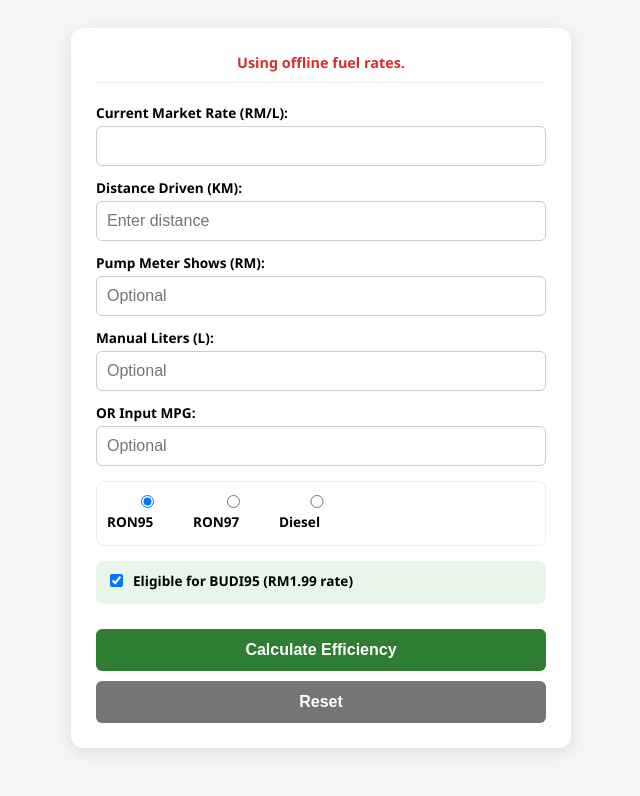
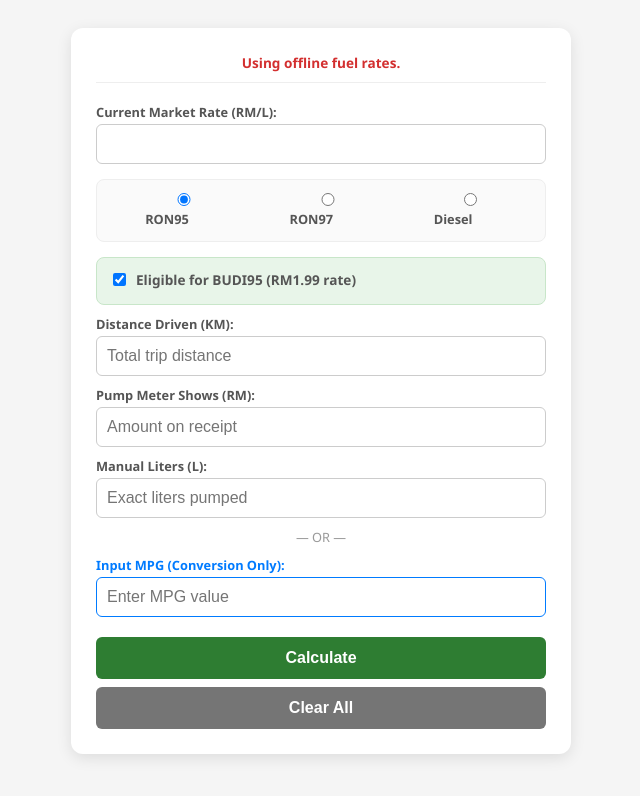
Before and after one commit to kennychan-git/fuel-efficiency-calc, a plain HTML site: page index.html in a window 1280 px wide. Both pictures are taken after a click on the label "Eligible for BUDI95 (RM1.99 rate)". Shown: the whole page, without its empty margins (319-959 px from the left). Drawn offline with Linux system fonts and the light colour scheme; no server answers.

Commit message:
Update index.html

```diff
--- a/index.html
+++ b/index.html
@@ -5,77 +5,100 @@
     <meta name="viewport" content="width=device-width, initial-scale=1.0">
     <title>BUDI95 Trip & MPG Calculator</title>
     <style>
-        :root { --primary: #2e7d32; --error: #d32f2f; --bg: #f5f5f5; }
-        body { font-family: 'Segoe UI', Tahoma, Geneva, Verdana, sans-serif; background: var(--bg); display: flex; justify-content: center; padding: 20px; }
+        :root { --primary: #2e7d32; --error: #d32f2f; --bg: #f5f5f5; --accent: #007bff; }
+        body { font-family: 'Segoe UI', sans-serif; background: var(--bg); display: flex; justify-content: center; padding: 20px; }
         .container { background: white; padding: 25px; border-radius: 12px; box-shadow: 0 4px 15px rgba(0,0,0,0.1); width: 100%; max-width: 450px; }
-        .header { text-align: center; color: var(--error); font-weight: bold; margin-bottom: 20px; font-size: 0.9rem; border-bottom: 1px solid #eee; padding-bottom: 10px; }
-        .input-group { margin-bottom: 12px; }
-        label { display: block; font-size: 0.85rem; font-weight: 600; margin-bottom: 4px; }
-        input { width: 100%; padding: 10px; border: 1px solid #ccc; border-radius: 6px; box-sizing: border-box; font-size: 1rem; }
-        .fuel-types { display: flex; gap: 15px; margin: 15px 0; padding: 10px; border: 1px solid #eee; border-radius: 8px; }
-        .subsidy-group { margin: 15px 0; background: #e8f5e9; padding: 10px; border-radius: 8px; }
+        .header { text-align: center; color: var(--error); font-weight: bold; margin-bottom: 20px; font-size: 0.85rem; border-bottom: 1px solid #eee; padding-bottom: 10px; }
+        .input-group { margin-bottom: 10px; }
+        label { display: block; font-size: 0.8rem; font-weight: 600; margin-bottom: 3px; color: #555; }
+        input { width: 100%; padding: 10px; border: 1px solid #ccc; border-radius: 6px; box-sizing: border-box; font-size: 1rem; transition: 0.2s; }
+        input:focus { border-color: var(--accent); outline: none; background: #f0f7ff; }
+        .fuel-types { display: flex; justify-content: space-around; margin: 15px 0; padding: 10px; border: 1px solid #eee; border-radius: 8px; background: #fafafa; }
+        .subsidy-group { margin: 10px 0; background: #e8f5e9; padding: 12px; border-radius: 8px; border: 1px solid #c8e6c9; }
         button { width: 100%; padding: 12px; background: var(--primary); color: white; border: none; border-radius: 6px; font-weight: bold; cursor: pointer; font-size: 1rem; margin-top: 10px; }
+        .btn-reset { background: #757575; margin-top: 8px; }
+
+        /* Results Section */
         .results { margin-top: 20px; border-top: 2px solid #eee; padding-top: 15px; display: none; }
-        .result-item { margin-bottom: 8px; font-size: 1rem; }
-        .important { font-size: 1.2rem; font-weight: bold; color: var(--primary); }
-        .btn-reset { background: #757575; margin-top: 10px; }
-        input.error { border-color: var(--error); color: var(--error); }
+        .result-item { margin-bottom: 6px; font-size: 0.95rem; display: flex; justify-content: space-between; }
+        .important { font-size: 1.1rem; font-weight: bold; color: var(--primary); border-bottom: 1px dashed #ddd; padding-bottom: 4px; }
+
+        /* Efficiency Gauge */
+        .gauge-container { margin-top: 15px; background: #eee; height: 10px; border-radius: 5px; overflow: hidden; position: relative; }
+        .gauge-bar { height: 100%; width: 0%; transition: width 0.5s ease-in-out; }
+        .gauge-labels { display: flex; justify-content: space-between; font-size: 0.7rem; color: #888; margin-top: 4px; }
     </style>
 </head>
 <body>
 
 <div class="container">
-    <div id="header" class="header">Fetching live fuel rates...</div>
+    <div id="header" class="header">Connecting to data.gov.my...</div>
 
-    <div class="input-group">
-        <label>Current Market Rate (RM/L):</label>
-        <input type="number" id="market_price" step="0.01">
+    <div id="financial_inputs">
+        <div class="input-group">
+            <label>Current Market Rate (RM/L):</label>
+            <input type="number" id="market_price" step="0.01">
+        </div>
+
+        <div class="fuel-types">
+            <label><input type="radio" name="fuel" value="ron95" checked onchange="onFuelToggle()"> RON95</label>
+            <label><input type="radio" name="fuel" value="ron97" onchange="onFuelToggle()"> RON97</label>
+            <label><input type="radio" name="fuel" value="diesel" onchange="onFuelToggle()"> Diesel</label>
+        </div>
+
+        <div class="subsidy-group" id="subsidy_container">
+            <label style="display:flex; align-items:center; cursor:pointer; font-size: 0.85rem;">
+                <input type="checkbox" id="subsidized_var" style="width:auto; margin-right:10px;"> Eligible for BUDI95 (RM1.99 rate)
+            </label>
+        </div>
     </div>
 
     <div class="input-group">
         <label>Distance Driven (KM):</label>
-        <input type="number" id="km" placeholder="Enter distance">
+        <input type="number" id="km" placeholder="Total trip distance">
     </div>
 
     <div class="input-group">
         <label>Pump Meter Shows (RM):</label>
-        <input type="number" id="pump_display_rm" placeholder="Optional">
+        <input type="number" id="pump_display_rm" placeholder="Amount on receipt">
     </div>
 
     <div class="input-group">
         <label>Manual Liters (L):</label>
-        <input type="number" id="liters" placeholder="Optional">
+        <input type="number" id="liters" placeholder="Exact liters pumped">
     </div>
 
+    <div style="text-align:center; margin: 10px 0; color: #999; font-size: 0.8rem;">— OR —</div>
+
     <div class="input-group">
-        <label>OR Input MPG:</label>
-        <input type="number" id="mpg" placeholder="Optional">
+        <label style="color: var(--accent)">Input MPG (Conversion Only):</label>
+        <input type="number" id="mpg" placeholder="Enter MPG value" style="border-color: var(--accent)">
     </div>
 
-    <div class="fuel-types">
-        <label style="display:inline"><input type="radio" name="fuel" value="ron95" checked onchange="onFuelToggle()"> RON95</label>
-        <label style="display:inline"><input type="radio" name="fuel" value="ron97" onchange="onFuelToggle()"> RON97</label>
-        <label style="display:inline"><input type="radio" name="fuel" value="diesel" onchange="onFuelToggle()"> Diesel</label>
-    </div>
-
-    <div class="subsidy-group" id="subsidy_container">
-        <label style="display:flex; align-items:center; cursor:pointer;">
-            <input type="checkbox" id="subsidized_var" style="width:auto; margin-right:10px;"> Eligible for BUDI95 (RM1.99 rate)
-        </label>
-    </div>
-
-    <button onclick="calculate()">Calculate Efficiency</button>
-    <button class="btn-reset" onclick="resetForm()">Reset</button>
+    <button onclick="calculate()">Calculate</button>
+    <button class="btn-reset" onclick="resetForm()">Clear All</button>
 
     <div id="results" class="results">
-        <div id="res_liters" class="result-item"></div>
-        <div id="res_paid" class="result-item important"></div>
-        <div id="res_market" class="result-item"></div>
-        <div id="res_savings" class="result-item" style="color:#2e7d32; font-weight:bold;"></div>
-        <div id="res_rm_km" class="result-item important"></div>
-        <div id="res_km_l" class="result-item"></div>
-        <div id="res_l100" class="result-item"></div>
-        <div id="res_mpg" class="result-item"></div>
+        <div class="result-item important"><span>Efficiency:</span> <span id="res_km_l"></span></div>
+        <div class="result-item"><span>L/100 km:</span> <span id="res_l100"></span></div>
+        <div class="result-item"><span>Converted MPG:</span> <span id="res_mpg"></span></div>
+
+        <label style="margin-top:10px; display:block; text-align:center;">Consumption Rating (L/100km)</label>
+        <div class="gauge-container">
+            <div id="gauge" class="gauge-bar"></div>
+        </div>
+        <div class="gauge-labels">
+            <span>Efficient (4L)</span>
+            <span>Heavy (15L+)</span>
+        </div>
+
+        <div id="money_results" style="margin-top:15px; border-top: 1px solid #eee; padding-top:10px;">
+            <div class="result-item"><span>Total Liters:</span> <span id="res_liters"></span></div>
+            <div class="result-item important"><span>Actual Paid:</span> <span id="res_paid"></span></div>
+            <div class="result-item" style="font-size:0.8rem; color:#777;"><span>Pump Value:</span> <span id="res_market"></span></div>
+            <div class="result-item" id="res_savings_row" style="color:var(--primary); font-weight:bold;"><span>BUDI Savings:</span> <span id="res_savings"></span></div>
+            <div class="result-item important" style="color:#333"><span>Cost per KM:</span> <span id="res_rm_km"></span></div>
+        </div>
     </div>
 </div>
 
```
